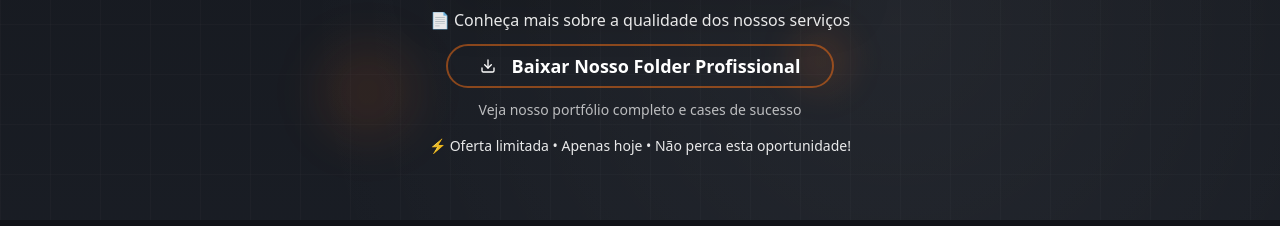
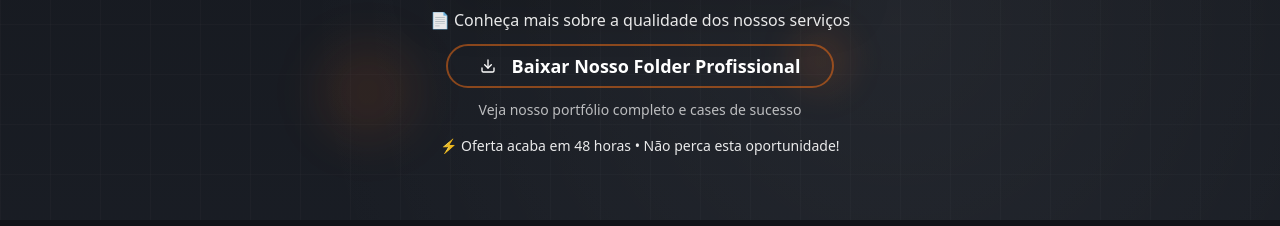
Before and after one commit to denismarcura/rede-social-pro, a React (Vite) app: page / in a window 1280 px wide. Shown: the part 1420-1646 px from the top of the page. Built offline with nearby package versions, Linux system fonts and the light colour scheme; the HTML template or start-up script is replaced by a standard one.

Commit message:
Update promotional text

```diff
--- a/src/components/CTABanner.tsx
+++ b/src/components/CTABanner.tsx
@@ -150,7 +150,7 @@ const CTABanner = () => {
           </div>
 
           <p className="text-sm mt-4 opacity-90">
-            ⚡ Oferta limitada • Apenas hoje • Não perca esta oportunidade!
+            ⚡ Oferta acaba em 48 horas • Não perca esta oportunidade!
           </p>
         </div>
       </div>
```
